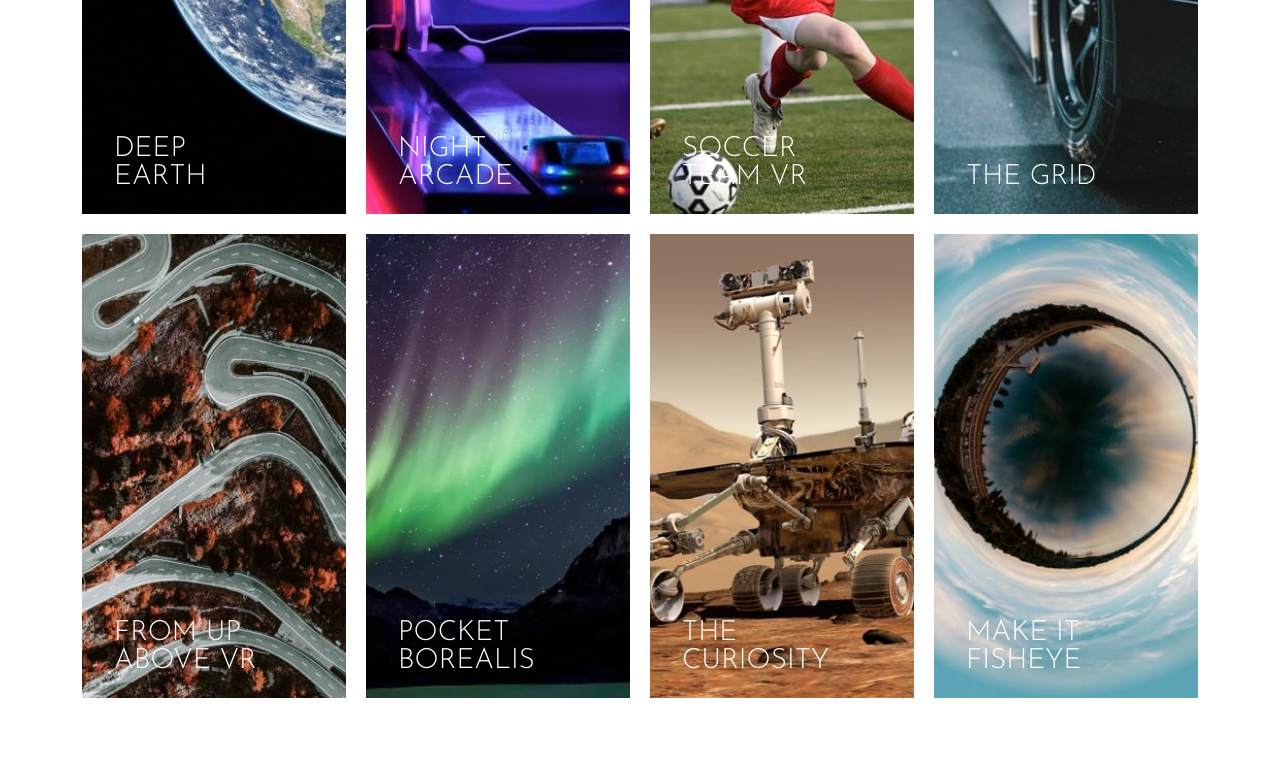
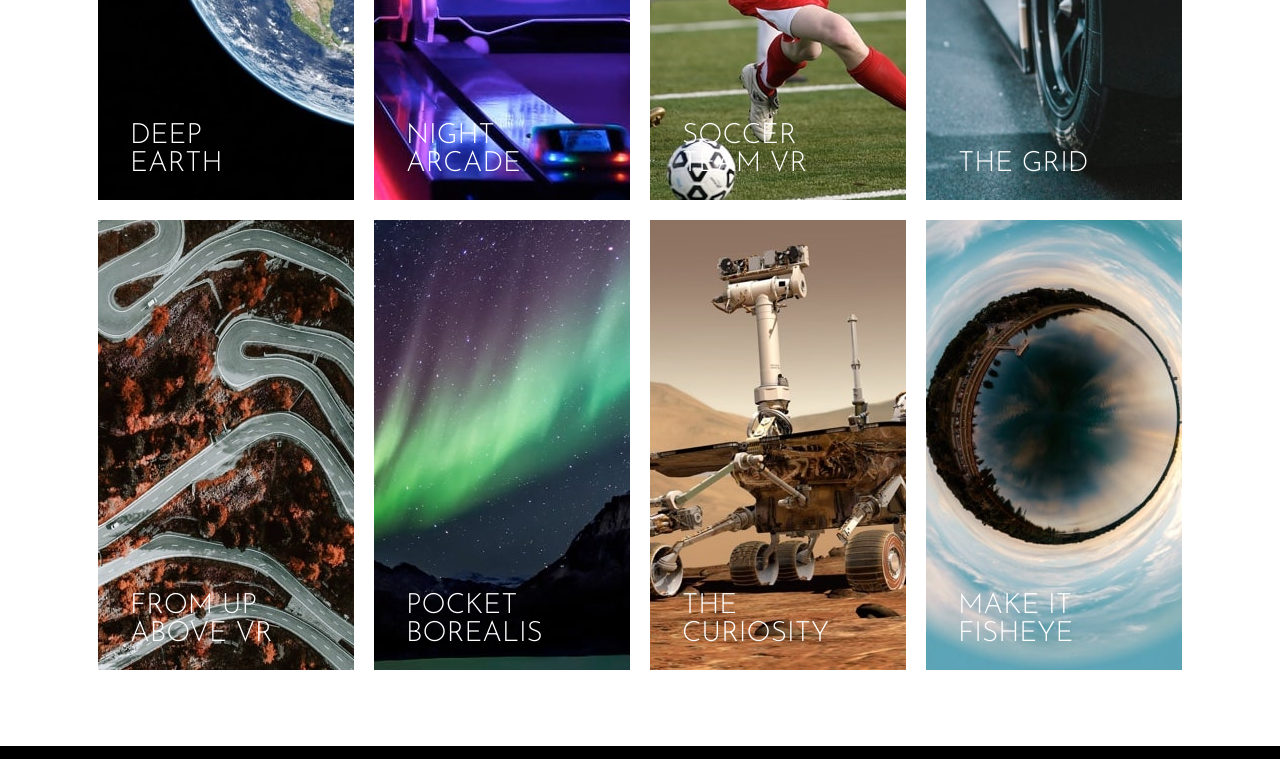
Before and after one commit to EseAlli/loopstudio, a plain HTML site: page index.html in a window 1280 px wide. Shown: the part 1870-2629 px from the top of the page. Drawn offline with Linux system fonts and the light colour scheme.

Commit message:
quick fixes

```diff
--- a/index.html
+++ b/index.html
@@ -62,7 +62,7 @@
                 virtual reality projects for some of the best companies around
                 the globe. Our award-winning creations have transformed
                 businesses through digital experiences that bind to their brand.
-              </p>
+              </h3>
             </div>
           </div>
         </section>
@@ -81,7 +81,7 @@
                   aria-hidden="true"
                 />
               </picture>
-              <p>Deep earth</p>
+              <h3>Deep earth</h3>
             </article>
             <article>
               <picture
@@ -95,7 +95,7 @@
                   aria-hidden="true"
                 />
               </picture>
-              <p>Night arcade</p>
+              <h3>Night arcade</h3>
             </article>
             <article>
               <picture>
@@ -109,7 +109,7 @@
                   aria-hidden="true"
                 />
               </picture>
-              <p>Soccer team VR</p>
+              <h3>Soccer team VR</h3>
             </article>
             <article>
               <picture>
@@ -123,7 +123,7 @@
                   aria-hidden="true"
                 />
               </picture>
-              <p>The grid</p>
+              <h3>The grid</h3>
             </article>
             <article>
               <picture>
@@ -137,7 +137,7 @@
                   aria-hidden="true"
                 />
               </picture>
-              <p>From up above VR</p>
+              <h3>From up above VR</h3>
             </article>
             <article>
               <picture>
@@ -151,7 +151,7 @@
                   aria-hidden="true"
                 />
               </picture>
-              <p>Pocket borealis</p>
+              <h3>Pocket borealis</h3>
             </article>
             <article>
               <picture>
@@ -166,7 +166,7 @@
                 />
               </picture>
 
-              <p>The curiosity</p>
+              <h3>The curiosity</h3>
             </article>
             <article>
               <picture>
@@ -180,7 +180,7 @@
                   aria-hidden="true"
                 />
               </picture>
-              <p>Make it fisheye</p>
+              <h3>Make it fisheye</h3>
             </article>
           </div>
           <button>See all</button>
--- a/style.css
+++ b/style.css
@@ -42,6 +42,7 @@ header ul {
 header li {
   text-transform: uppercase;
   font-size: 1.25rem;
+  font-family: "Alata", sans-serif;
 }
 
 header li:hover,
@@ -195,11 +196,11 @@ article:hover img {
   opacity: 0.3;
 }
 
-article:hover p {
+article:hover h3 {
   color: var(--primary-black);
 }
 
-article p {
+article h3 {
   position: absolute;
   text-transform: uppercase;
   font-size: 1.75rem;
@@ -209,6 +210,7 @@ article p {
   max-width: 145px;
   text-align: start;
   font-family: "Josefin Sans", sans-serif;
+  font-weight: 100;
 }
 
 .creations button {
@@ -349,9 +351,9 @@ footer li {
 }
 
 @media (min-width: 992px) {
-  header li,
-  .footer-menu li {
-    font-size: 1.25rem;
+  header li {
+    font-weight: 400;
+    font-size: 1rem;
   }
   .about {
     flex-direction: row;
@@ -373,7 +375,7 @@ footer li {
     row-gap: 2.5rem;
   }
 
-  article p {
+  article h3 {
     left: 2rem;
     bottom: 5%;
   }
@@ -436,6 +438,10 @@ footer li {
     line-height: 4.5rem;
   }
 
+  .content {
+    max-width: 85%;
+  }
+
   .about h2 {
     font-size: 3rem;
   }
```
